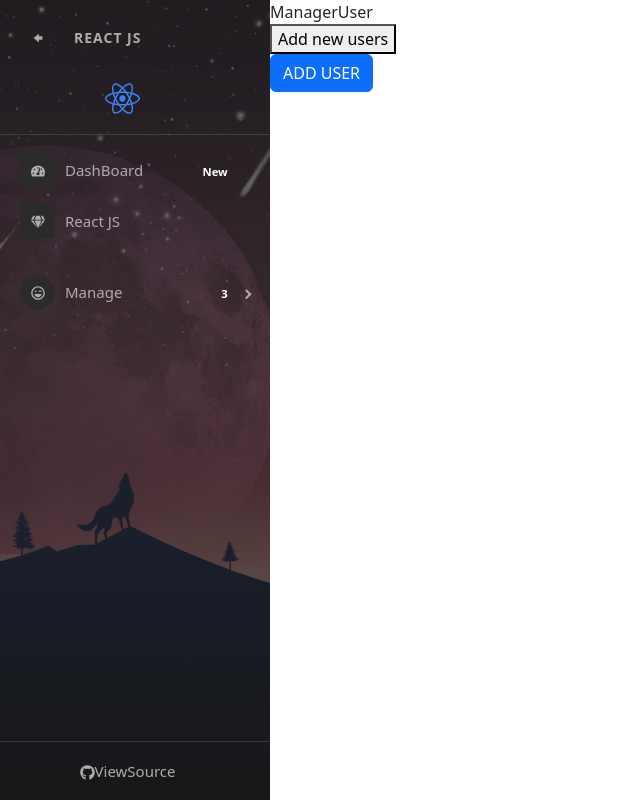
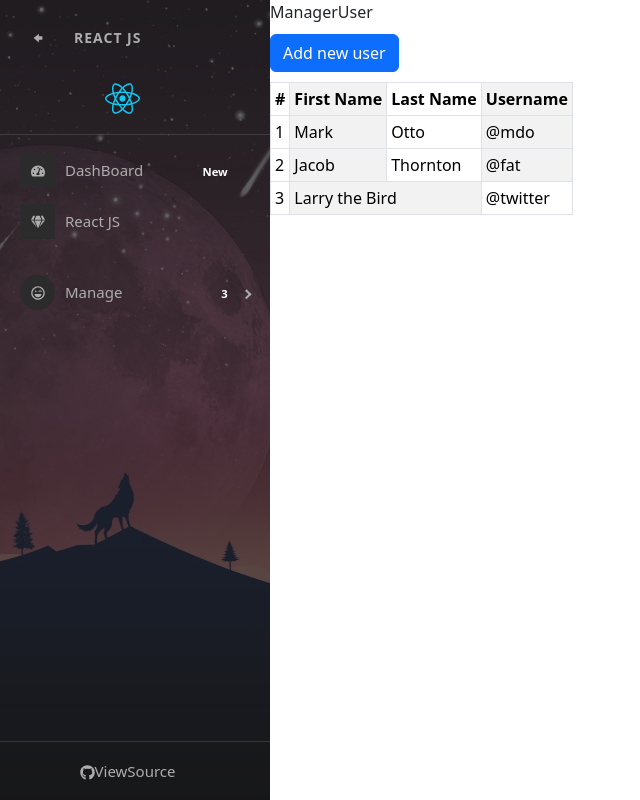
Before and after one commit to cuongdeverloper/ReactLearn, a React (Create React App) app: page /adm/manage-user in a window 1280 px wide. Shown: the whole page, without its empty margins (0-640 px from the left). Built offline with nearby package versions, Linux system fonts and the light colour scheme.

Commit message:
DoneAxiosCustomize

```diff
--- a/src/components/Admin/Content/ManageUser.js
+++ b/src/components/Admin/Content/ManageUser.js
@@ -1,6 +1,13 @@
 import ModalManageUser from "./ModalManageUser";
 import './ManageUser.scss';
+import { useState } from "react";
+import TableUsers from "./TableUser";
 const ManageUser = (props) => {
+
+    const [showHideModalManageUser, setShowHideModalManageUser] = useState(false);
+    const funcSetSh = () => {
+        setShowHideModalManageUser(true);
+    }
     return (
         <div className='ManageUser-container'>
             <div className='Manageuser-header'>
@@ -9,16 +16,19 @@ const ManageUser = (props) => {
             </div>
 
             <div className='Manageuser-content'>
-                <div>
-                    <button>Add new users</button>
+                <div className="div-btn-addNewUser">
+                    <button className="btn btn-primary" onClick={() => funcSetSh()}>Add new user</button>
                 </div>
 
-                <div>
-                    <ModalManageUser />
+                <div className="div-btn-tableUsers">
+                   <TableUsers/>
+
                     {/* ReactBoostrap Modal */}
                 </div>
 
             </div>
+            <ModalManageUser show={showHideModalManageUser}
+                setShow={setShowHideModalManageUser} />
         </div>
     );
 }
--- a/src/components/Admin/Content/ManageUser.scss
+++ b/src/components/Admin/Content/ManageUser.scss
@@ -1,3 +1,7 @@
+* {
+    padding: 0;
+    margin: 0;
+}
 .modal-addNewUser{
    .modal-body{
     .img-preview{
@@ -12,6 +16,11 @@
         max-height: 100%;
     }
    }
+}
+.Manageuser-content{
+    .div-btn-addNewUser{
+        margin: 10px 0 ;
+    }
 }
 .modal-addNewUser{
     .modal-body{
--- a/src/components/Admin/Content/ModalManageUser.js
+++ b/src/components/Admin/Content/ModalManageUser.js
@@ -1,31 +1,79 @@
 import { useState } from 'react';
 import Button from 'react-bootstrap/Button';
 import Modal from 'react-bootstrap/Modal';
-import { MdOutlineAddCircle  } from "react-icons/md";
+import { MdOutlineAddCircle } from "react-icons/md";
+import axios from 'axios';
+import { toast, ToastContainer } from 'react-toastify';
+import "react-toastify/dist/ReactToastify.css";
+import { AppendApi } from '../../../services/ApiServices';
+const ModalManageUser = (props) => {
+    const { show, setShow } = props;
+    const handleClose = () => {
+        setShow(false);
+        setEmail("");
+        setPassWord("");
+        setUserName("");
+        setRole("");
+        setImg("");
+        setPreviewImg("");
+    };
+    // const handleShow = () => setShow(true);
 
-const  ModalManageUser = () => {
-    const [show, setShow] = useState(false);
+    const [email, setEmail] = useState('');
+    const [password, setPassWord] = useState('');
+    const [username, setUserName] = useState('');
+    const [role, setRole] = useState('Student');
+    const [img, setImg] = useState('');
+    const [previewImg, setPreviewImg] = useState("");
 
-    const handleClose = () => setShow(false);
-    const handleShow = () => setShow(true);
-
-    const[email, setEmail] = useState('');
-    const[password, setPassWord] = useState('');
-    const[username, setUserName] = useState('');
-    const[role, setRole] = useState('');
-    const[img, setImg] = useState('');
-    const[previewImg, setPreviewImg] = useState("");
     const handleUploadImg = (event) => {
         setImg(event.target.files[0]);
         setPreviewImg(URL.createObjectURL(event.target.files[0]));
     }
+
+    const handleSaveAddUser = async () => {
+        // Validate
+        // const validateEmail = (email) => {
+        //     return String(email)
+        //         .toLowerCase()
+        //         .match(
+        //             /^(([^<>()[\]\\.,;:\s@"]+(\.[^<>()[\]\\.,;:\s@"]+)*)|.(".+"))@((\[[0-9]{1,3}\.[0-9]{1,3}\.[0-9]{1,3}\.[0-9]{1,3}\])|(([a-zA-Z\-0-9]+\.)+[a-zA-Z]{2,}))$/
+        //         );
+        // };
+
+        // const isValidEmail = validateEmail(email);
+        // if (!isValidEmail) {
+        //     toast.warning("Invalid email !", {
+        //         position: toast.POSITION.TOP_CENTER,
+        //     })
+        //     return;
+        // }
+
+        const data = await AppendApi(email, password,username,role,img);
+        // console.log('check' + resAdd.data);
+
+
+        if (data && data.EC === 0) {
+            toast.success(data.EM);
+            handleClose();
+        }
+        if (data && data.EC !== 0) {
+            toast.error(data.EM);
+
+        }
+    }
+
     return (
         <>
-            <Button variant="primary" onClick={handleShow}>
+            {/* <Button variant="primary" onClick={handleShow}>
                 ADD USER
-            </Button>
-                {/* ReactBoostrap Modal */}
-            <Modal show={show} onHide={handleClose} className='modal-addNewUser'>
+            </Button> */}
+            {/* ReactBoostrap Modal */}
+            <Modal show={show}
+                onHide={handleClose}
+                backdrop="static"
+                keyboard={false}
+                className='modal-addNewUser'>
                 <Modal.Header closeButton>
                     <Modal.Title>ADD NEW USER </Modal.Title>
                 </Modal.Header>
@@ -34,28 +82,28 @@ const  ModalManageUser = () => {
                     <form class="row g-3">
                         <div class="col-md-6">
                             <label for="inputEmail4" class="form-label">Email</label>
-                            <input type="email" class="form-control" id="inputEmail4" value={email} onChange={(event)=> setEmail(event.target.value)}/>
+                            <input type="email" class="form-control" id="inputEmail4" value={email} onChange={(event) => setEmail(event.target.value)} />
                         </div>
                         <div class="col-md-6">
                             <label for="inputPassword4" class="form-label">Password</label>
-                            <input type="password" class="form-control" id="inputPassword4" value={password} onChange={(event)=> setPassWord(event.target.value)}/>
+                            <input type="password" class="form-control" id="inputPassword4" value={password} onChange={(event) => setPassWord(event.target.value)} />
                         </div>
 
                         <div class="col-12">
                             <label for="username" class="form-label">User name</label>
-                            <input type="text" class="form-control" id="username" value={username} onChange={(event)=> setUserName(event.target.value)}/>
+                            <input type="text" class="form-control" id="username" value={username} onChange={(event) => setUserName(event.target.value)} />
                         </div>
                         <div class="col-md-4">
                             <label for="inputState" class="form-label">You are ... ?</label>
                             <select id="inputState" class="form-select">
                                 <option selected value='male'>MALE</option>
-                                <option  value='female'>FEMALE</option>
-                                <option  value='anotherSex' disabled>Another</option>
+                                <option value='female'>FEMALE</option>
+                                <option value='anotherSex' disabled>Another</option>
                             </select>
                         </div>
                         <div class="col-md-4">
                             <label for="inputState" class="form-label">ROLE</label>
-                            <select id="inputState" class="form-select" value={role} onChange={(event)=> setRole(event.target.value)}>
+                            <select id="inputState" class="form-select" value={role} onChange={(event) => setRole(event.target.value)}>
                                 <option selected>Student</option>
                                 <option>Lecturer</option>
                                 <option>Viewer</option>
@@ -63,25 +111,21 @@ const  ModalManageUser = () => {
                         </div>
                         <div class="col-md-2">
                             <label for="inputZip" class="form-label">Zip</label>
-                            <input type="text" class="form-control" id="inputZip"/>
+                            <input type="text" class="form-control" id="inputZip" />
                         </div>
                         <div class="col-12 div-upFile">
-                            <label  htmlFor="uploadIMG" class="form-label label-uploadFile"> <MdOutlineAddCircle  color='green'/>Upload File Image</label>
-                            <input type="file" class="form-control" id="uploadIMG" onChange={(event)=>handleUploadImg(event)} hidden/>
+                            <label htmlFor="uploadIMG" class="form-label label-uploadFile"> <MdOutlineAddCircle color='green' />Upload File Image</label>
+                            <input type="file" class="form-control" id="uploadIMG" onChange={(event) => handleUploadImg(event)} hidden />
 
                         </div>
                         <div class="col-12 img-preview" >{
-                            previewImg ? <img src={previewImg}/> : <label>Preview IMG</label>
+                            previewImg ? <img src={previewImg} /> : <label>Preview IMG</label>
                         }
-
-
-
-
                         </div>
                         <div class="col-12">
                             <div class="form-check">
                                 <input class="form-check-input" type="checkbox" id="gridCheck" />
-                                <label class="form-check-label" for="gridCheck">
+                                <label class="form-check-label" for="gridCheck" >
                                     Check me out
                                 </label>
                             </div>
@@ -95,7 +139,7 @@ const  ModalManageUser = () => {
                     <Button variant="secondary" onClick={handleClose}>
                         Close
                     </Button>
-                    <Button variant="primary" onClick={handleClose}>
+                    <Button variant="primary" onClick={() => { handleClose(); handleSaveAddUser(); }}>
                         Saving
                     </Button>
                 </Modal.Footer>
--- /dev/null
+++ b/src/components/Admin/Content/TableUser.js
@@ -0,0 +1,36 @@
+import { Table } from "react-bootstrap";
+const TableUsers = () => {
+
+    return(
+        <Table striped="columns" bordered hover size="sm">
+      <thead>
+        <tr>
+          <th>#</th>
+          <th>First Name</th>
+          <th>Last Name</th>
+          <th>Username</th>
+        </tr>
+      </thead>
+      <tbody>
+        <tr>
+          <td>1</td>
+          <td>Mark</td>
+          <td>Otto</td>
+          <td>@mdo</td>
+        </tr>
+        <tr>
+          <td>2</td>
+          <td>Jacob</td>
+          <td>Thornton</td>
+          <td>@fat</td>
+        </tr>
+        <tr>
+          <td>3</td>
+          <td colSpan={2}>Larry the Bird</td>
+          <td>@twitter</td>
+        </tr>
+      </tbody>
+    </Table>
+    )
+}
+export default TableUsers;
--- a/src/components/Admin/SideBar.js
+++ b/src/components/Admin/SideBar.js
@@ -63,7 +63,7 @@ const SideBar = (props) => {
                     </Menu>
                     <Menu className={tfReactIcon ? 'reactIconFa' : ''}>
                         <MenuItem
-                            icon={<FaReact color='rgb(59,130,246)' size={'2.5em'} />}>
+                            icon={<FaReact color='rgb(18 199 241)' size={'2.5em'} />}>
                         </MenuItem>
                     </Menu>
 
--- /dev/null
+++ b/src/services/ApiServices.js
@@ -0,0 +1,14 @@
+// import axios from 'axios';
+import axios from '../utils/AxiosCustomize';
+const AppendApi = (email, password,username,role,img) => {
+    const FormData = require('form-data');
+        const form = new FormData();
+        form.append('email', email);
+        form.append('password', password);
+        form.append('username', username);
+        form.append('role', role);
+        form.append('userImage', img);
+        return axios.post('api/v1/participant', form);
+
+}
+export{AppendApi}
--- /dev/null
+++ b/src/utils/AxiosCustomize.js
@@ -0,0 +1,26 @@
+import axios from "axios";
+const instance = axios.create({
+    baseURL: 'http://localhost:8081/',
+    // timeout: 1000,
+    // headers: {'X-Custom-Header': 'foobar'}
+});
+// Add a request interceptor
+instance.interceptors.request.use(function (config) {
+    // Do something before request is sent
+    return config;
+}, function (error) {
+    // Do something with request error
+    return Promise.reject(error);
+});
+
+// Add a response interceptor
+instance.interceptors.response.use(function (response) {
+    // Any status code that lie within the range of 2xx cause this function to trigger
+    // Do something with response data
+    return response && response.data ? response.data : response;
+}, function (error) {
+    // Any status codes that falls outside the range of 2xx cause this function to trigger
+    // Do something with response error
+    return error && error.response && error.response.data ? error.response.data : Promise.reject(error);
+});
+export default instance
```
Also changed, not shown: src/App.js (+2 -19 lines), src/components/Admin/Admin.js (+16 -0 lines), src/components/LearnReact/UserInfor.js (+0 -67 lines).
